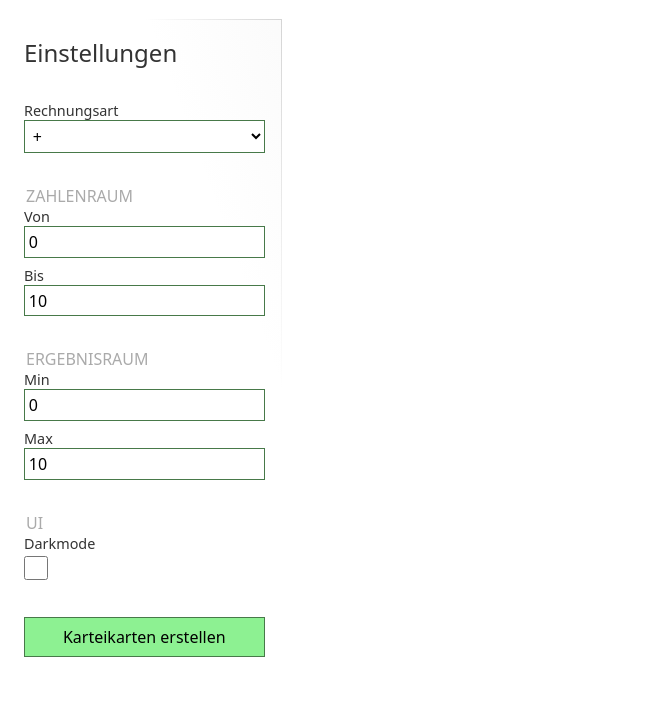
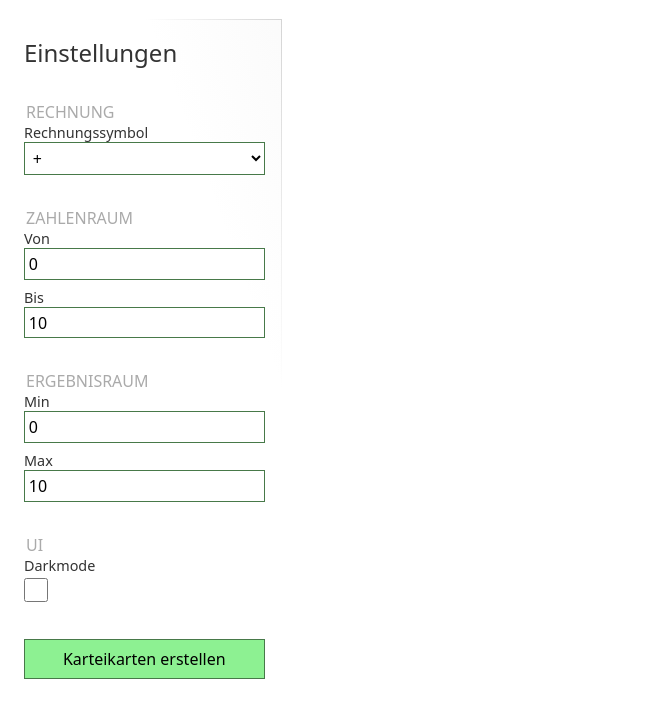
Before and after one commit to ultimateerror/rechnenlernen-karteikartengenerator, a plain HTML site: page index.html in a window 1280 px wide. Shown: the part 67-784 px from the top of the page, without its empty margins (0-662 px from the left). Drawn offline with Linux system fonts and the light colour scheme.

Commit message:
simplified html and css

```diff
--- a/index.css
+++ b/index.css
@@ -65,10 +65,20 @@ body {
 }
 
 button {
-	background: var(--color-accent);
+	background: color-mix(
+		in srgb,
+		var(--color-hint) 25%,
+		var(--color-background)
+	);
 	color: var(--color-accent-text);
 	padding: 0.5em;
 	font-size: 1em;
+	cursor: pointer;
+}
+
+button.primary {
+	background: var(--color-accent);
+	color: var(--color-accent-text);
 }
 
 button,
@@ -98,6 +108,7 @@ input {
 	width: 1.5em;
 	margin: 0;
 	margin-top: 0.2em;
+	border-radius: 0;
 }
 
 h1,
@@ -109,8 +120,7 @@ h2 {
 	margin: 0;
 }
 
-fieldset,
-.fieldset {
+fieldset {
 	border: 0;
 	padding: 0;
 	margin: 0;
@@ -183,12 +193,10 @@ main > * {
 	overflow: hidden;
 }
 
+:where(button, select, input):hover,
 :focus-visible {
-	outline-color: color-mix(
-		in srgb,
-		var(--color-accent) 50%,
-		var(--color-fullinvert)
-	);
+	outline: 2px solid
+		color-mix(in srgb, var(--color-accent) 50%, var(--color-fullinvert));
 }
 
 .result-actions {
--- a/index.html
+++ b/index.html
@@ -19,8 +19,10 @@
 				<form method="" name="einstellungen">
 					<h2>Einstellungen</h2>
 
-					<div class="fieldset">
-						<label for="symbol">Rechnungsart</label>
+					<fieldset>
+						<div>
+							<legend>Rechnung</legend>
+							<label for="symbol">Rechnungssymbol</label>
 							<select id="symbol" name="symbol" value="+" required>
 								<option value="+">+</option>
 								<option value="-">-</option>
@@ -31,6 +33,7 @@
 								<option value=":">:</option>
 							</select>
 						</div>
+					</fieldset>
 
 					<fieldset>
 						<legend>Zahlenraum</legend>
@@ -94,7 +97,7 @@
 						</div>
 					</fieldset>
 
-					<button>Karteikarten erstellen</button>
+					<button class="primary">Karteikarten erstellen</button>
 				</form>
 
 				<output></output>
--- a/ui.js
+++ b/ui.js
@@ -14,7 +14,7 @@ document.querySelector('#share').addEventListener('click', () => {
 	navigator.share(getShareData());
 });
 
-(function loadSettingsFromUrlParams() {
+(function autoLoadDataByUrl() {
 	const rawConfig = new URL(window.location.href).searchParams.get('c');
 	if (!rawConfig) return;
 
@@ -24,5 +24,7 @@ document.querySelector('#share').addEventListener('click', () => {
 		Object.entries(config).forEach(([id, value]) => {
 			document.querySelector(`#${id}`).value = value;
 		});
+
+		document.querySelector('form button').click();
 	} catch {}
 })();
```
Also changed, not shown: 1 other file. Lines whose indentation alone changed are shown as unchanged.
